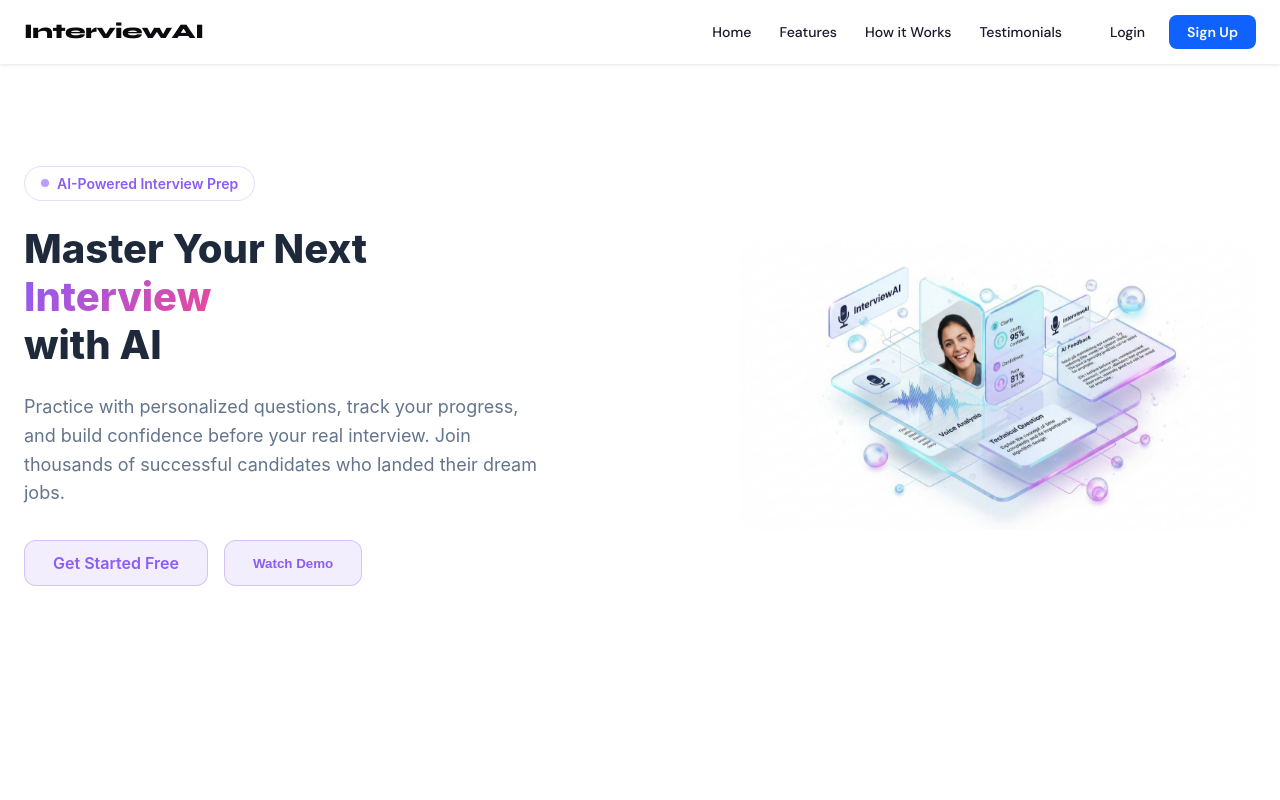
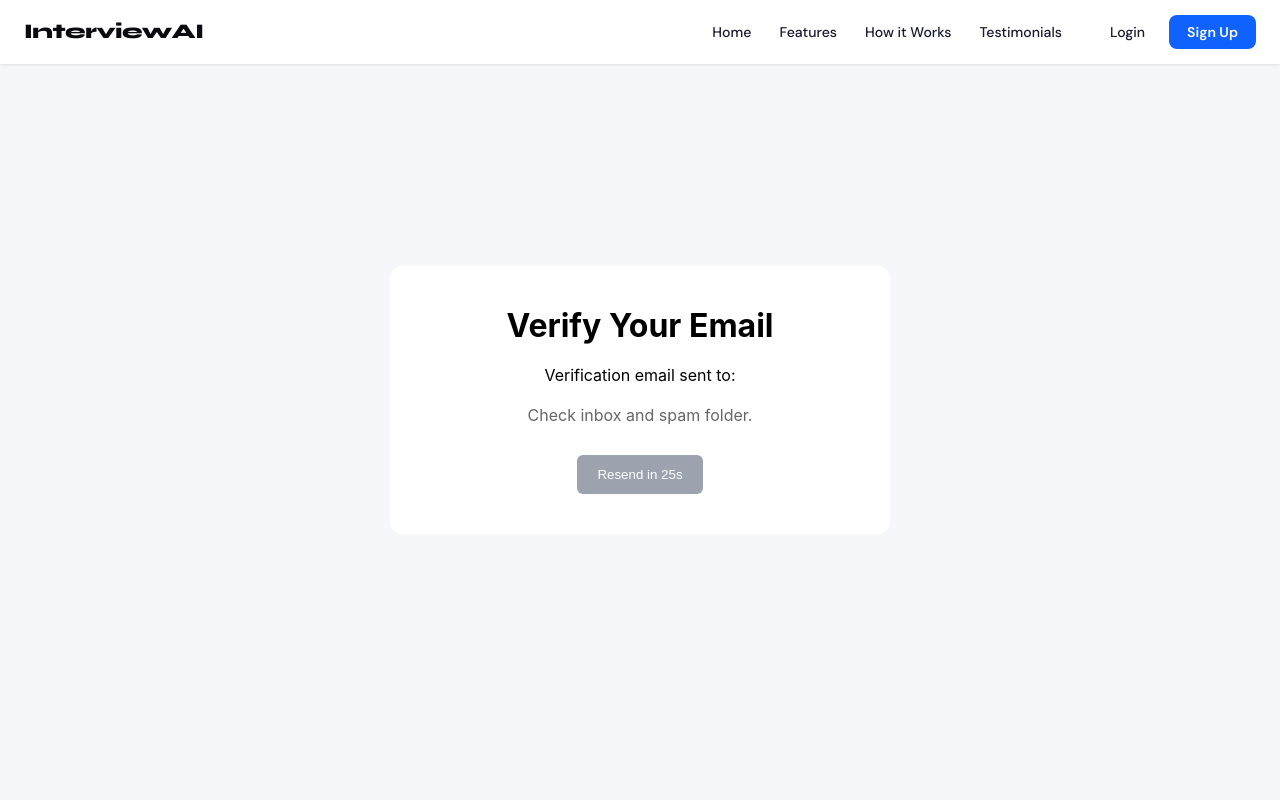
Before and after one commit to interviewaiedutech/interview_ai_frontend, a React (Create React App) app: page /check-email in a window 1280 px wide. Before the commit this address led to /. Shown: the top 800 px of the page. Built offline with nearby package versions, Linux system fonts and the light colour scheme; no server answers.

Commit message:
add the email verification & resend mail

```diff
--- a/src/App.jsx
+++ b/src/App.jsx
@@ -23,6 +23,8 @@ import CommunicationPractice from "./pages/CommunicationPractice";
 import JDInterviewPrep from "./pages/JDInterviewPrep";
 import NotFound from "./pages/NotFound";
 import ScrollToSection from "./components/ScrollToSection";
+import CheckEmail from "./pages/CheckEmail";
+import VerifyEmail from "./pages/VerifyEmail";
 
 // import IELTSHub from "./pages/IELTSHub";
 // import IELTSReading from "./pages/IELTSReading";
@@ -70,6 +72,8 @@ function App() {
               <Route path="/login" element={<LoginPage />} />
               <Route path="/register" element={<RegisterPage />} />
               <Route path="/oauth-success" element={<OAuthSuccess />} />
+              <Route path="/check-email" element={<CheckEmail />} />
+              <Route path="/verify-email/:token" element={<VerifyEmail />} />
               {/* Protected Routes */}
 
               <Route
--- a/src/contexts/AuthContext.jsx
+++ b/src/contexts/AuthContext.jsx
@@ -70,24 +70,41 @@ export const AuthProvider = ({ children }) => {
   const register = async (userData) => {
     try {
       const response = await axios.post(`${API_URL}/auth/register`, userData);
-      const { token: newToken, user: newUser } = response.data;
 
-      // Store token in localStorage
-      localStorage.setItem("token", newToken);
-      setToken(newToken);
-      setUser(newUser);
-
-      return { success: true };
+      return {
+        success: true,
+        message: response.data.message,
+      };
     } catch (error) {
       console.error("Registration error:", error);
+
       return {
         success: false,
-        error:
-          error.response?.data?.message ||
-          "Registration failed. Please try again.",
+        error: error.response?.data?.message || "Registration failed",
       };
     }
   };
+  // const register = async (userData) => {
+  //   try {
+  //     const response = await axios.post(`${API_URL}/auth/register`, userData);
+  //     const { token: newToken, user: newUser } = response.data;
+
+  //     // Store token in localStorage
+  //     localStorage.setItem("token", newToken);
+  //     setToken(newToken);
+  //     setUser(newUser);
+
+  //     return { success: true };
+  //   } catch (error) {
+  //     console.error("Registration error:", error);
+  //     return {
+  //       success: false,
+  //       error:
+  //         error.response?.data?.message ||
+  //         "Registration failed. Please try again.",
+  //     };
+  //   }
+  // };
 
   // Login existing user
   const login = async (email, password) => {
--- /dev/null
+++ b/src/pages/CheckEmail.jsx
@@ -0,0 +1,139 @@
+import React, { useState, useEffect } from "react";
+
+import { useLocation } from "react-router-dom";
+
+import axios from "axios";
+
+import API_URL from "../config/api";
+
+const CheckEmail = () => {
+  const location = useLocation();
+
+  const email = location.state?.email;
+
+  const [message, setMessage] = useState("");
+
+  const [loading, setLoading] = useState(false);
+
+  const [cooldown, setCooldown] = useState(30);
+
+  useEffect(() => {
+    if (cooldown <= 0) return;
+
+    const timer = setInterval(() => {
+      setCooldown((prev) => prev - 1);
+    }, 1000);
+
+    return () => clearInterval(timer);
+  }, [cooldown]);
+
+  const resendEmail = async () => {
+    try {
+      setLoading(true);
+
+      const response = await axios.post(
+        `${API_URL}/auth/resend-verification`,
+
+        { email },
+      );
+
+      setMessage(response.data.message);
+
+      setCooldown(30);
+    } catch (error) {
+      setMessage(error.response?.data?.message || "Failed to resend email");
+    } finally {
+      setLoading(false);
+    }
+  };
+
+  return (
+    <div
+      style={{
+        minHeight: "100vh",
+        display: "flex",
+        justifyContent: "center",
+        alignItems: "center",
+        background: "#f5f7fb",
+        padding: "20px",
+      }}
+    >
+      <div
+        style={{
+          background: "#fff",
+          padding: "40px",
+          borderRadius: "12px",
+          maxWidth: "500px",
+          width: "100%",
+          textAlign: "center",
+        }}
+      >
+        <h1>Verify Your Email</h1>
+
+        <p
+          style={{
+            marginTop: "20px",
+          }}
+        >
+          Verification email sent to:
+        </p>
+
+        <h3
+          style={{
+            color: "#4f46e5",
+          }}
+        >
+          {email}
+        </h3>
+
+        <p
+          style={{
+            marginTop: "20px",
+            color: "#666",
+          }}
+        >
+          Check inbox and spam folder.
+        </p>
+
+        {message && (
+          <p
+            style={{
+              marginTop: "15px",
+              color: "#16a34a",
+            }}
+          >
+            {message}
+          </p>
+        )}
+
+        <button
+          onClick={resendEmail}
+          disabled={cooldown > 0 || loading}
+          style={{
+            marginTop: "30px",
+
+            padding: "12px 20px",
+
+            background: cooldown > 0 ? "#9ca3af" : "#4f46e5",
+
+            color: "#fff",
+
+            border: "none",
+
+            borderRadius: "6px",
+
+            cursor: "pointer",
+          }}
+        >
+          {loading
+            ? "Sending..."
+            : cooldown > 0
+              ? `Resend in ${cooldown}s`
+              : "Resend Verification Email"}
+        </button>
+      </div>
+    </div>
+  );
+};
+
+export default CheckEmail;
--- a/src/pages/LoginPage.jsx
+++ b/src/pages/LoginPage.jsx
@@ -1,5 +1,5 @@
 import React, { useState } from "react";
-import { useNavigate, Link } from "react-router-dom";
+import { useNavigate, Link, useSearchParams } from "react-router-dom";
 import { useAuth } from "../contexts/AuthContext";
 import Loginillustration from "./Loginillustration";
 import "../styles/AuthPages.css";
@@ -10,6 +10,8 @@ const LoginPage = () => {
   const [password, setPassword] = useState("");
   const [error, setError] = useState("");
   const [loading, setLoading] = useState(false);
+  const [searchParams] = useSearchParams();
+  const verified = searchParams.get("verified");
   const { login } = useAuth();
   const navigate = useNavigate();
 
@@ -59,6 +61,50 @@ const LoginPage = () => {
           {error && (
             <div className="auth-error">
               <span>⚠</span> {error}
+            </div>
+          )}
+          {verified === "true" && (
+            <div
+              style={{
+                background: "#dcfce7",
+                color: "#166534",
+                padding: "12px",
+                borderRadius: "8px",
+                marginBottom: "20px",
+                fontWeight: "500",
+              }}
+            >
+              ✅ Email verified successfully. Please login.
+            </div>
+          )}
+
+          {verified === "already" && (
+            <div
+              style={{
+                background: "#dbeafe",
+                color: "#1d4ed8",
+                padding: "12px",
+                borderRadius: "8px",
+                marginBottom: "20px",
+                fontWeight: "500",
+              }}
+            >
+              ℹ️ Email already verified.
+            </div>
+          )}
+
+          {verified === "expired" && (
+            <div
+              style={{
+                background: "#fee2e2",
+                color: "#991b1b",
+                padding: "12px",
+                borderRadius: "8px",
+                marginBottom: "20px",
+                fontWeight: "500",
+              }}
+            >
+              ❌ Verification link expired or invalid.
             </div>
           )}
 
--- a/src/pages/RegisterPage.jsx
+++ b/src/pages/RegisterPage.jsx
@@ -36,7 +36,11 @@ const RegisterPage = () => {
     const { confirmPassword, ...userData } = formData;
     const result = await register(userData);
     if (result.success) {
-      navigate("/dashboard");
+      navigate("/check-email", {
+        state: {
+          email: formData.email,
+        },
+      });
     } else {
       setError(result.error);
     }
--- /dev/null
+++ b/src/pages/VerifyEmail.jsx
@@ -0,0 +1,54 @@
+import React, { useEffect, useState } from "react";
+
+import { useParams, useNavigate } from "react-router-dom";
+
+import axios from "axios";
+
+import API_URL from "../config/api";
+
+const VerifyEmail = () => {
+  const { token } = useParams();
+
+  const navigate = useNavigate();
+
+  const [message, setMessage] = useState("Verifying email...");
+
+  useEffect(() => {
+    verifyEmail();
+  }, []);
+
+  const verifyEmail = async () => {
+    try {
+      const response = await axios.get(`${API_URL}/auth/verify-email/${token}`);
+
+      setMessage(response.data.message);
+
+      setTimeout(() => {
+        navigate("/login?verified=true");
+      }, 2000);
+    } catch (error) {
+      setMessage(error.response?.data?.message || "Verification failed");
+
+      setTimeout(() => {
+        navigate("/login?verified=expired");
+      }, 2000);
+    }
+  };
+
+  return (
+    <div
+      style={{
+        minHeight: "100vh",
+        display: "flex",
+        justifyContent: "center",
+        alignItems: "center",
+        fontSize: "24px",
+        fontWeight: "600",
+      }}
+    >
+      {message}
+    </div>
+  );
+};
+
+export default VerifyEmail;
```
